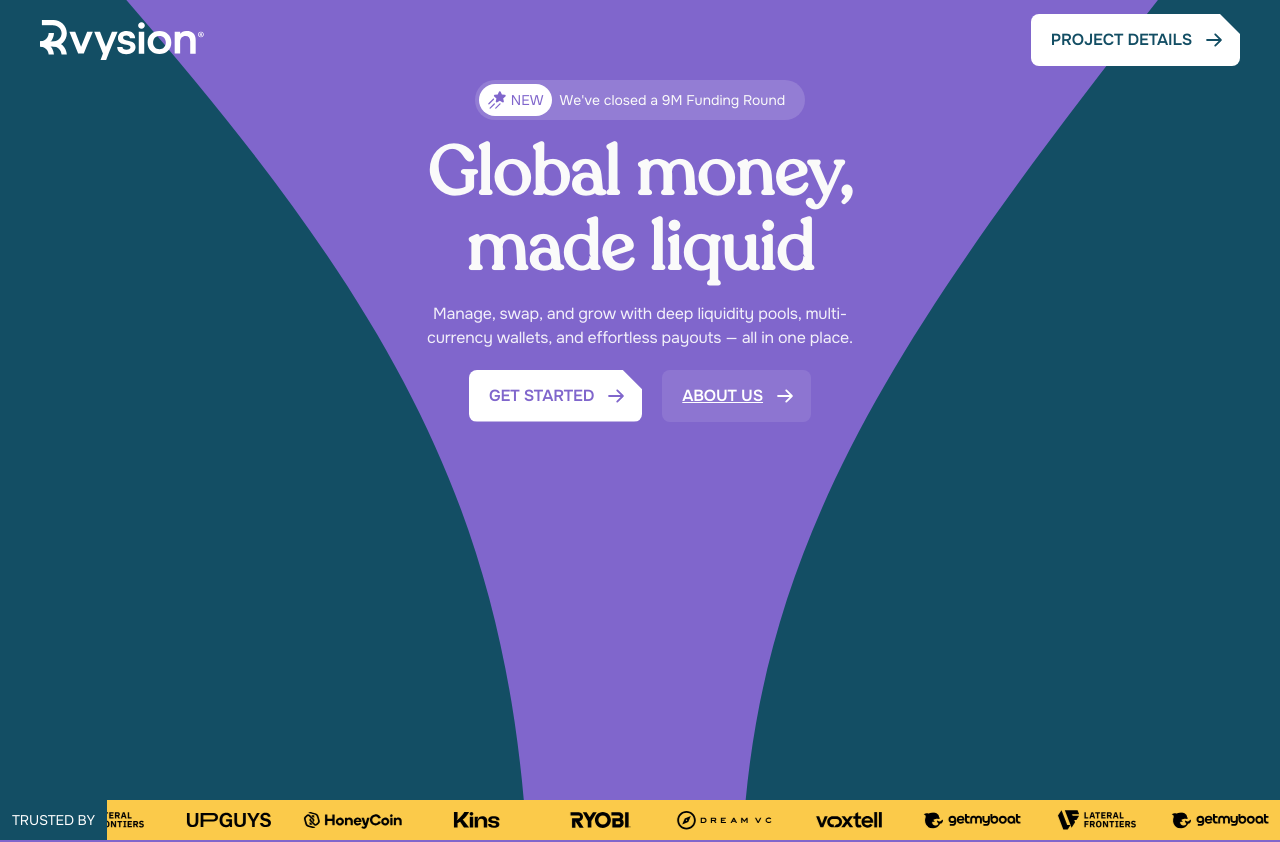
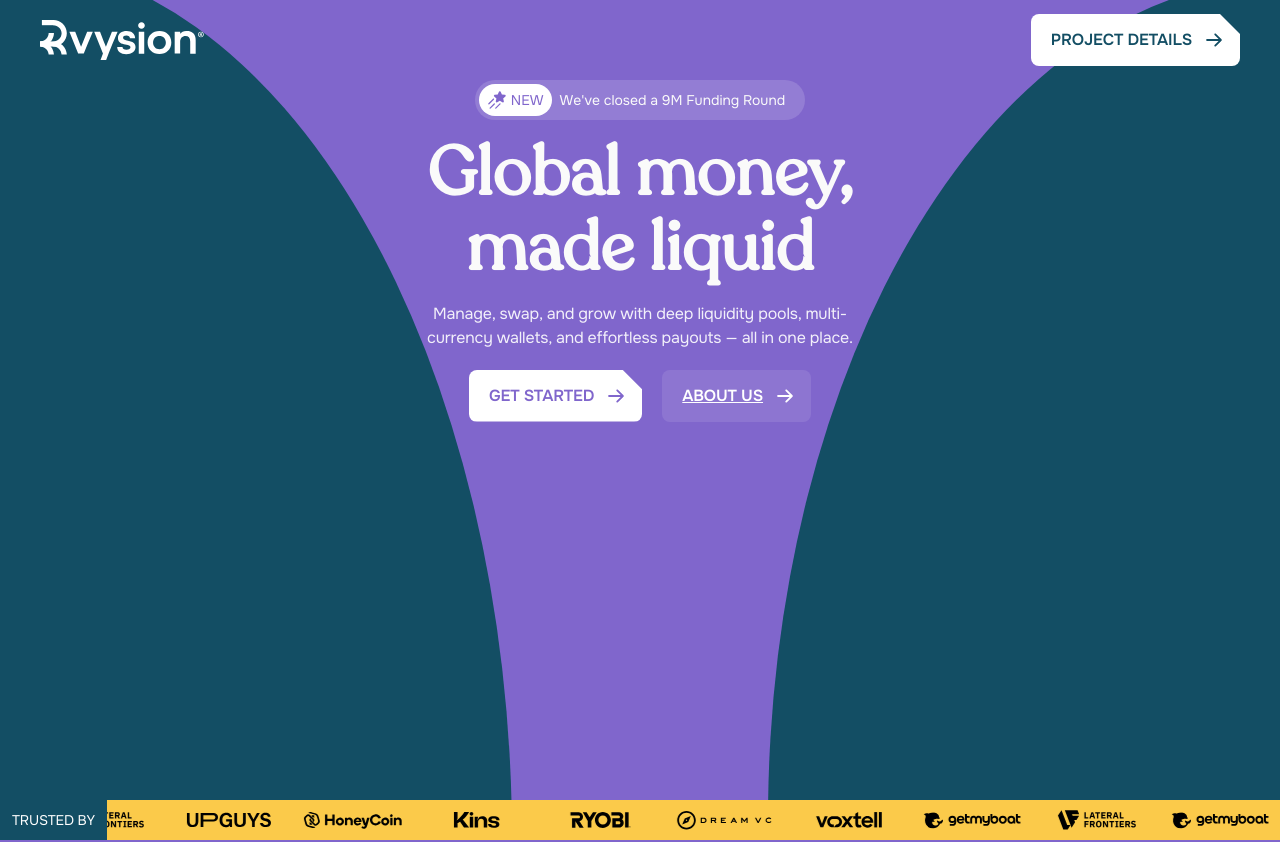
Before and after one commit to dadateniola/honeycoin-exploratory-lp, a Next.js app: page / in a window 1280 px wide. Shown: the top 842 px of the page. Built offline with nearby package versions, Linux system fonts and the light colour scheme.

Commit message:
refactor: remove HeroCurve component and adjust background styles in Hero section

```diff
--- a/app/about/page.tsx
+++ b/app/about/page.tsx
@@ -24,7 +24,7 @@ const About = () => {
             {/* Background */}
             <div className="absolute inset-0 overflow-hidden">
               <div
-                className="absolute top-1/2 bottom-0 right-0 -translate-y-1/2 w-1/2 h-[110%] bg-primary"
+                className="absolute top-1/2 right-0 -translate-y-1/2 w-1/2 h-[110%] bg-primary"
                 style={{ clipPath: "ellipse(100% 100% at 100% 100%)" }}
               ></div>
             </div>
--- a/components/hero/hero.tsx
+++ b/components/hero/hero.tsx
@@ -1,5 +1,5 @@
 // Images
-import { HeroCurve, ShootingStarIcon } from "../svg/svg";
+import { ShootingStarIcon } from "../svg/svg";
 
 // Imports
 import CTA from "../cta/cta";
@@ -9,10 +9,17 @@ import { SectionHeading } from "../global/components";
 const Hero = () => {
   return (
     <section id="hero">
-      <div className="relative w-full h-screen bg-primary">
+      <div className="relative w-full h-screen bg-background">
         {/* Background */}
         <div className="absolute inset-0 overflow-hidden">
-          <HeroCurve className="size-full" />
+          <div
+            className="absolute top-1/2 left-0 -translate-y-1/2 w-1/2 h-[110%] bg-primary"
+            style={{ clipPath: "ellipse(80% 100% at 0% 100%)" }}
+          ></div>
+          <div
+            className="absolute top-1/2 right-0 -translate-y-1/2 w-1/2 h-[105%] bg-primary"
+            style={{ clipPath: "ellipse(80% 100% at 100% 100%)" }}
+          ></div>
         </div>
 
         {/* Content */}
--- a/components/svg/svg.tsx
+++ b/components/svg/svg.tsx
@@ -110,22 +110,6 @@ export const ShootingStarIcon: React.FC<SVGProps> = ({ size = 20 }) => (
   </svg>
 );
 
-export const HeroCurve: React.FC<SVGProps> = ({ className }) => (
-  <svg
-    xmlns="http://www.w3.org/2000/svg"
-    width="1432"
-    height="1023"
-    viewBox="0 0 1432 1023"
-    fill="none"
-    className={className}
-  >
-    <path
-      d="M574.952 1154.53C560.852 663.185 410.409 393.743 0.519641 -66.6191C-0.628762 -67.9089 0.242591 -70 1.96957 -70H1429.37C1431.04 -70 1431.94 -68.024 1430.9 -66.7129C1036.56 431.085 845.583 707.65 845.009 1154.48C845.008 1155.58 844.112 1156.5 843.008 1156.5H576.953C575.87 1156.5 574.983 1155.61 574.952 1154.53Z"
-      fill="#8066CC"
-    />
-  </svg>
-);
-
 export const WalletIcon: React.FC<SVGProps> = ({ size = 32 }) => (
   <svg
     xmlns="http://www.w3.org/2000/svg"
```
